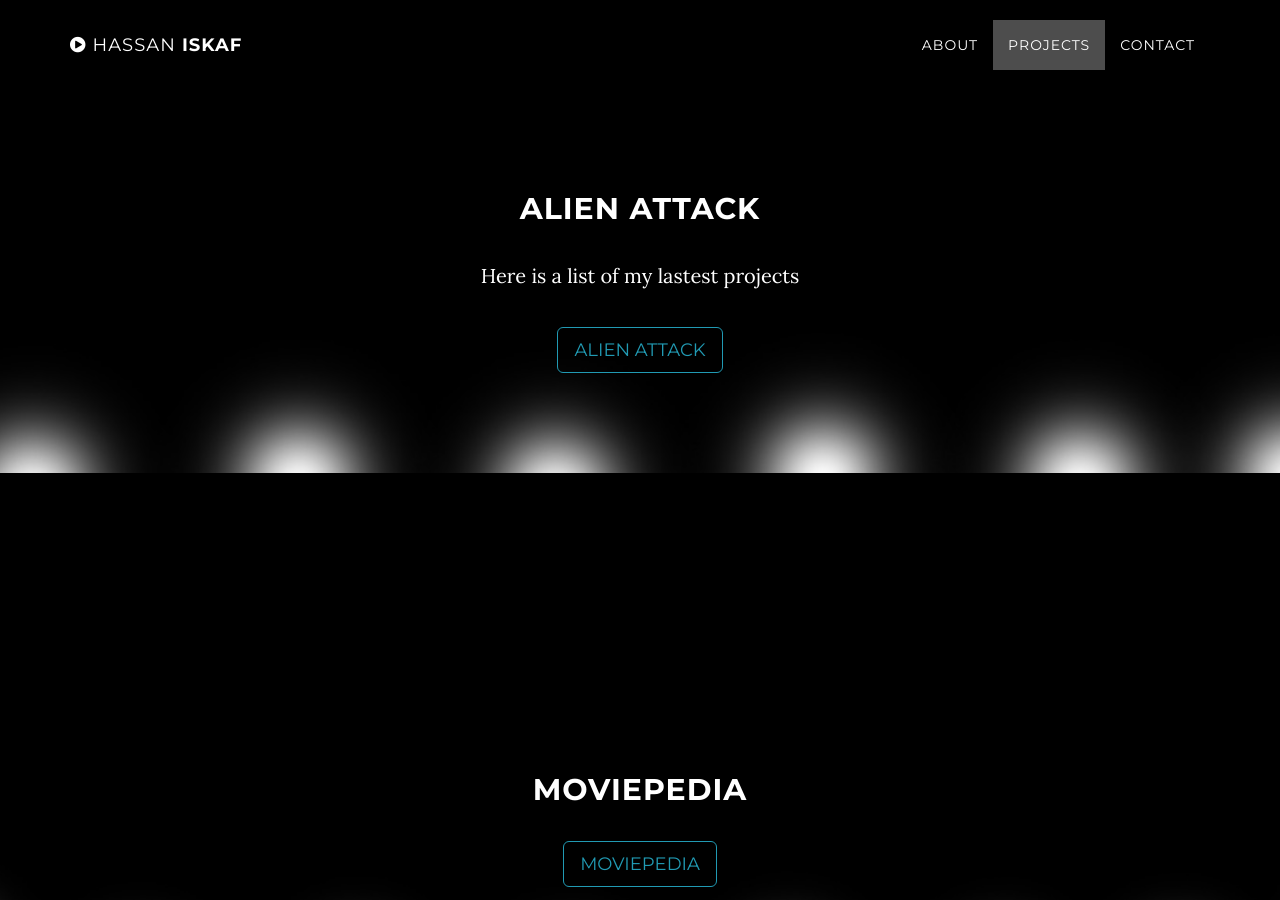
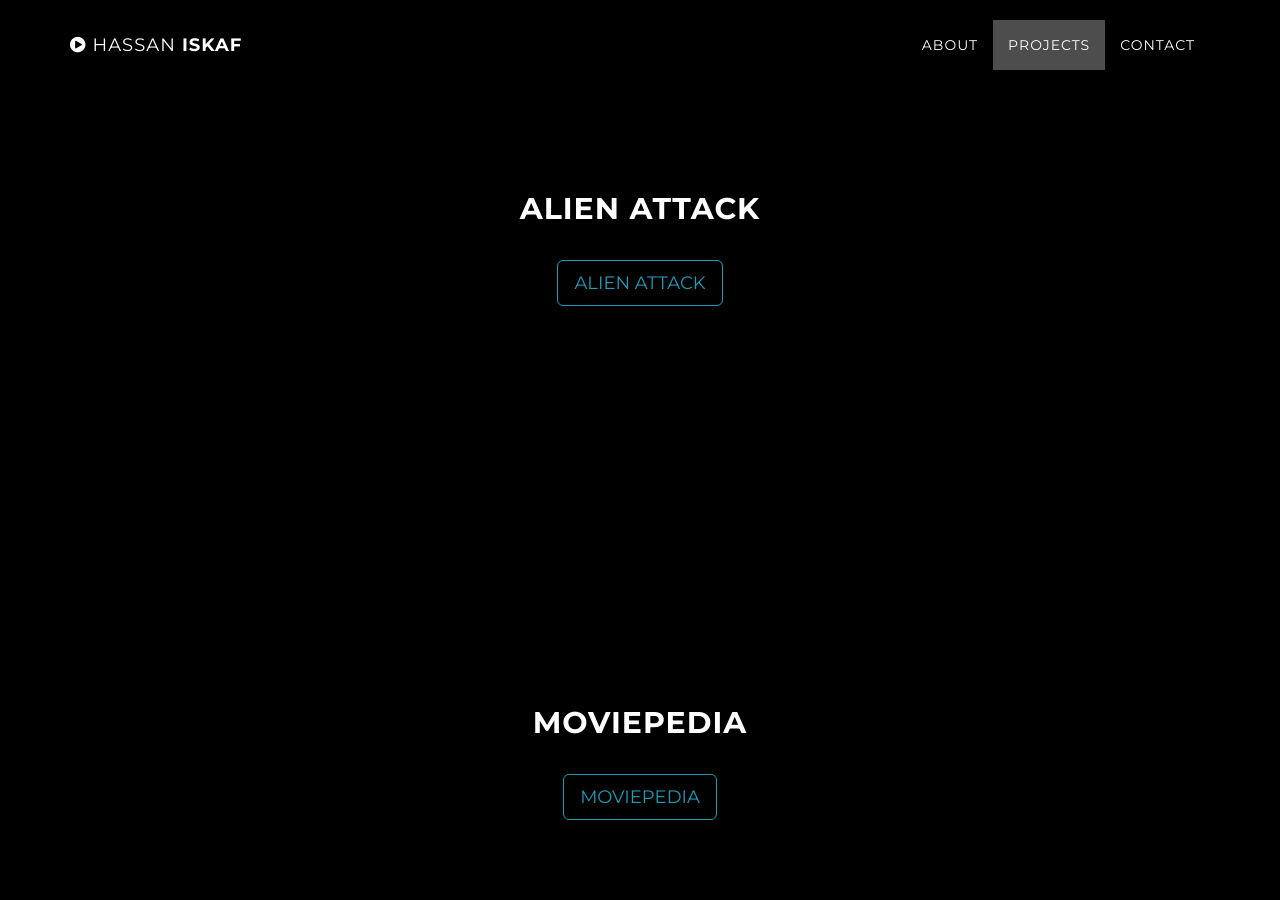
Before and after one commit to hassanisk/hassanisk.github.io, a Jekyll site: the page built from index.html, in a window 1280 px wide and 900 px high, scrolled down 2211 px. Built offline with Jekyll 4.4.1, drawn with Linux system fonts in a browser that asks for light colours.

Commit message:
projects

```diff
--- a/_includes/project-four.html
+++ b/_includes/project-four.html
@@ -1,9 +1,11 @@
 <!-- Download Section -->
 <section id="projectFour" class="content-section text-center">
-  <div class="download-section">
+  <div class="project-section">
     <div class="container">
       <div class="col-lg-8 col-lg-offset-2">
         <h2>Pocket Fit</h2>
+        <p class="intro-text"> </p>
+
             <a href="https://pocket-fit.herokuapp.com/" class="btn btn-default btn-lg"><i class="fa-fw"></i> <span class="network-name">Pocket Fit</span></a>
       </div>
     </div>
--- a/_includes/project-one.html
+++ b/_includes/project-one.html
@@ -1,11 +1,12 @@
 <!-- Download Section -->
 <section id="projectOne" class="content-section text-center">
-  <div class="download-section">
+  <div class="project-section">
     <div class="container">
       <div class="col-lg-8 col-lg-offset-2">
         <h2>Alien Attack</h2>
-        <p>Here is a list of my lastest projects</p>
+        <p class="intro-text"> </p>
             <a href="https://alienattack.herokuapp.com/" class="btn btn-default btn-lg"><i class="fa-fw"></i> <span class="network-name">Alien Attack</span></a>
+
       </div>
     </div>
   </div>
--- a/_includes/project-three.html
+++ b/_includes/project-three.html
@@ -1,9 +1,11 @@
 <!-- Download Section -->
 <section id="projectThree" class="content-section text-center">
-  <div class="download-section">
+  <div class="project-section">
     <div class="container">
       <div class="col-lg-8 col-lg-offset-2">
         <h2>Paws and Play</h2>
+        <p class="intro-text"> </p>
+
             <a href="https://paws-and-play.herokuapp.com/" class="btn btn-default btn-lg"><i class="fa-fw"></i> <span class="network-name">Paws and Play</span></a>
       </div>
     </div>
--- a/_includes/project-two.html
+++ b/_includes/project-two.html
@@ -1,9 +1,11 @@
 <!-- Download Section -->
 <section id="projectTwo" class="content-section text-center">
-  <div class="download-section">
+  <div class="project-section">
     <div class="container">
       <div class="col-lg-8 col-lg-offset-2">
         <h2>MoviePedia</h2>
+        <p class="intro-text"> </p>
+
         <a href="https://movie-pedia.herokuapp.com/" class="btn btn-default btn-lg"><i class="fa-fw"></i> <span class="network-name">MoviePedia</span></a>
       </div>
     </div>
```
Also changed, not shown: _includes/css/grayscale.css (+16 -1 lines).
